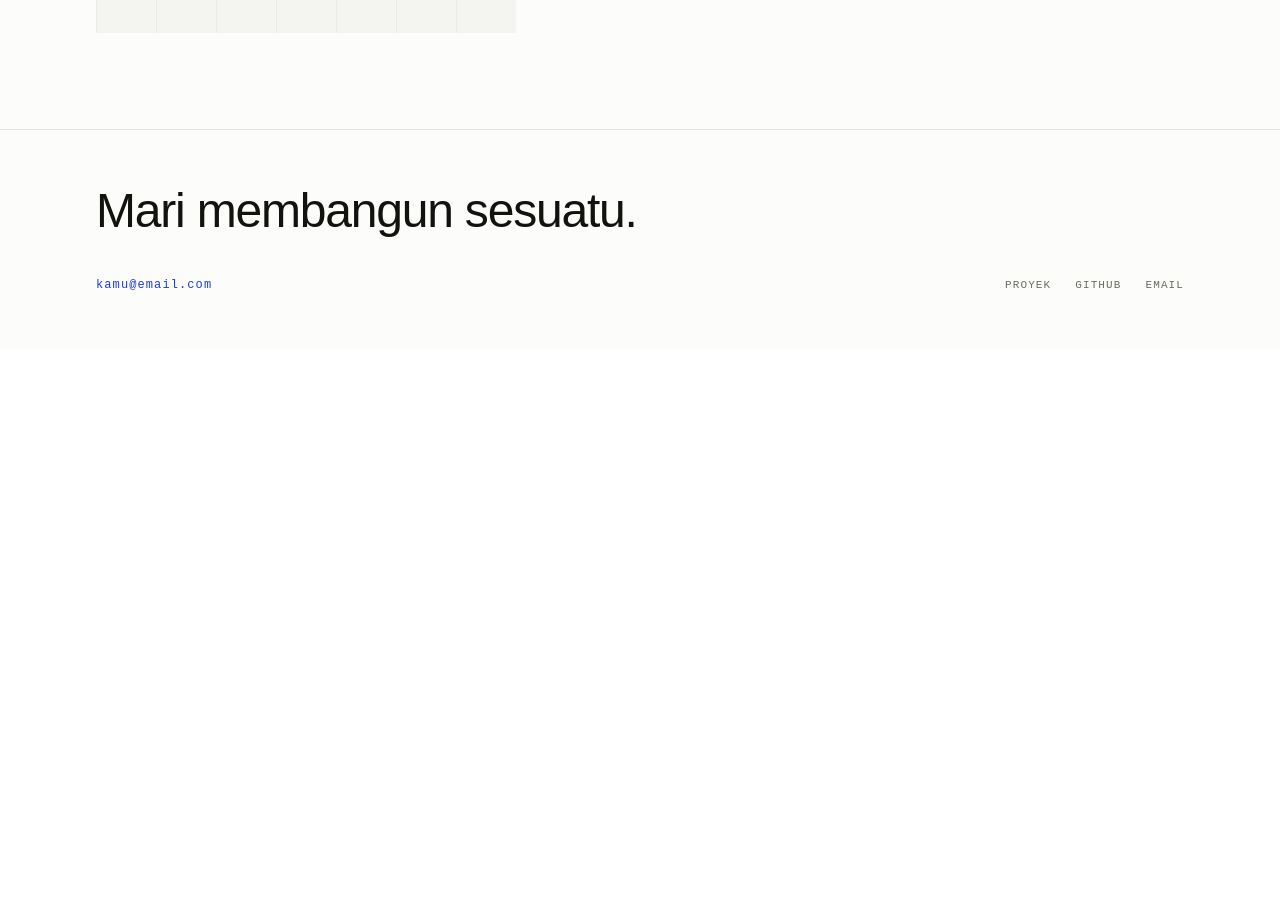
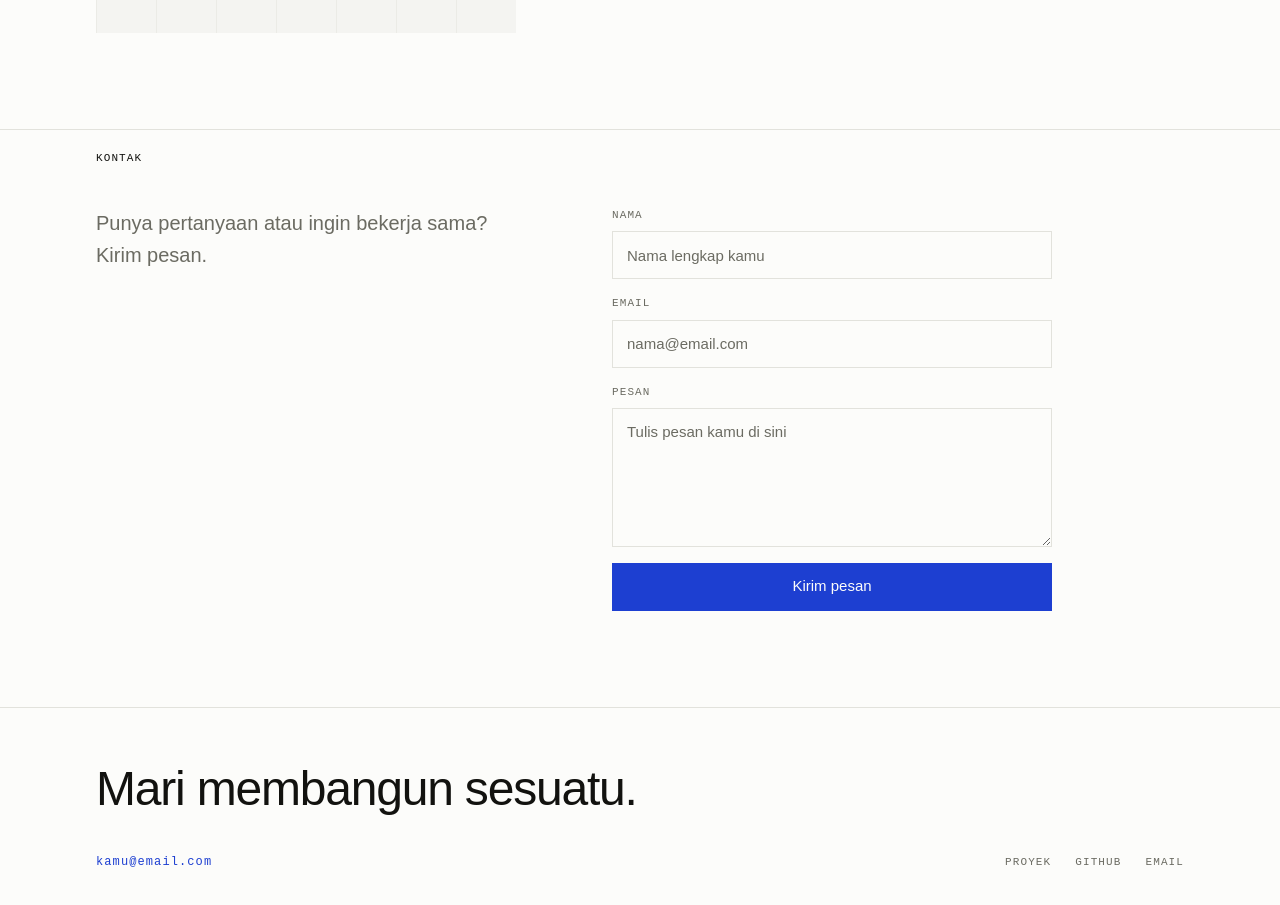
Before and after one commit to Akai-S/OOTS-2026, a SvelteKit app: page / in a window 1280 px wide. Shown: the part 2520-3425 px from the top of the page. Before the commit the page ends 2869 px from the top, so only its background shows below. Built offline with nearby package versions, Linux system fonts and the light colour scheme.

Commit message:
CP05 — form kontak dan status

```diff
--- /dev/null
+++ b/src/routes/+page.server.ts
@@ -0,0 +1,25 @@
+import { fail } from '@sveltejs/kit';
+import type { Actions } from './$types';
+
+export const actions = {
+	kirim: async ({ request }) => {
+		const data = await request.formData();
+
+		const nama = String(data.get('nama') ?? '').trim();
+		const email = String(data.get('email') ?? '').trim();
+		const pesan = String(data.get('pesan') ?? '').trim();
+
+		if (!nama || !email || !pesan) {
+			return fail(400, { pesan: 'Semua kolom harus diisi.' });
+		}
+
+		if (!email.includes('@')) {
+			return fail(400, { pesan: 'Format email belum benar.' });
+		}
+
+		// CP05: belum ada yang dikirim ke mana-mana. Kita pura-pura berhasil
+		// dulu supaya seluruh alurnya bisa dilihat. Email sungguhan menyusul
+		// di CP06.
+		return { sukses: true };
+	}
+} satisfies Actions;
--- a/src/routes/+page.svelte
+++ b/src/routes/+page.svelte
@@ -1,10 +1,13 @@
 <script lang="ts">
+	import { enhance } from '$app/forms';
 	import { projects, profile } from '$lib/data';
 	import ProjectRow from '$lib/components/ProjectRow.svelte';
 
 	type Theme = 'light' | 'dark';
+	type Status = 'idle' | 'loading' | 'success' | 'error';
 
 	let theme: Theme = $state('light');
+	let status: Status = $state('idle');
 </script>
 
 <div class="min-h-dvh bg-bg text-ink {theme === 'dark' ? 'dark' : ''}">
@@ -183,6 +186,144 @@
 		</div>
 	</section>
 
+	<!-- kontak -->
+	<section id="kontak" class="border-t border-line">
+		<div class="mx-auto max-w-[1440px] px-6 pt-5 pb-14 lg:px-24 lg:pb-24">
+			<p class="font-mono text-[11px] tracking-[1.1px]">KONTAK</p>
+
+			<div class="mt-7 flex flex-col gap-8 lg:mt-10 lg:flex-row lg:gap-24">
+				<p class="max-w-[420px] text-[17px] leading-[1.6] text-muted lg:text-xl">
+					Punya pertanyaan atau ingin bekerja sama? Kirim pesan.
+				</p>
+
+				<form
+					method="POST"
+					action="?/kirim"
+					use:enhance={() => {
+						status = 'loading';
+						return async ({ result, update }) => {
+							await update({ reset: result.type === 'success' });
+							status = result.type === 'success' ? 'success' : 'error';
+						};
+					}}
+					class="flex w-full flex-col gap-4 lg:w-[440px] lg:shrink-0"
+				>
+					<label class="flex flex-col gap-2">
+						<span class="font-mono text-[11px] tracking-[1.1px] text-muted">NAMA</span>
+						<input
+							name="nama"
+							required
+							autocomplete="name"
+							placeholder="Nama lengkap kamu"
+							class="h-12 w-full border border-line bg-bg px-3.5 text-[15px] outline-none placeholder:text-muted focus:border-primary focus:ring-1 focus:ring-primary"
+						/>
+					</label>
+
+					<label class="flex flex-col gap-2">
+						<span class="font-mono text-[11px] tracking-[1.1px] text-muted">EMAIL</span>
+						<input
+							name="email"
+							type="email"
+							required
+							autocomplete="email"
+							placeholder="nama@email.com"
+							class="h-12 w-full border border-line bg-bg px-3.5 text-[15px] outline-none placeholder:text-muted focus:border-primary focus:ring-1 focus:ring-primary"
+						/>
+					</label>
+
+					<label class="flex flex-col gap-2">
+						<span class="font-mono text-[11px] tracking-[1.1px] text-muted">PESAN</span>
+						<textarea
+							name="pesan"
+							required
+							rows="5"
+							placeholder="Tulis pesan kamu di sini"
+							class="min-h-[120px] w-full border border-line bg-bg px-3.5 py-3 text-[15px] outline-none placeholder:text-muted focus:border-primary focus:ring-1 focus:ring-primary"
+						></textarea>
+					</label>
+
+					<button
+						type="submit"
+						disabled={status === 'loading'}
+						class="flex h-12 items-center justify-center gap-2 border px-6 text-[15px] font-medium {status ===
+						'loading'
+							? 'border-line bg-surface text-muted'
+							: 'border-transparent bg-primary text-on-primary'}"
+					>
+						{#if status === 'loading'}
+							<svg
+								width="16"
+								height="16"
+								viewBox="0 0 24 24"
+								fill="none"
+								stroke="currentColor"
+								stroke-width="1.5"
+								stroke-linecap="round"
+								class="animate-spin"
+							>
+								<path d="M12 3a9 9 0 1 0 9 9" />
+							</svg>
+							Mengirim...
+						{:else}
+							Kirim pesan
+						{/if}
+					</button>
+
+					{#if status !== 'idle'}
+						<div class="flex items-center gap-3 border border-line px-4 py-3.5">
+							{#if status === 'loading'}
+								<svg
+									width="16"
+									height="16"
+									viewBox="0 0 24 24"
+									fill="none"
+									stroke="currentColor"
+									stroke-width="1.5"
+									stroke-linecap="round"
+									class="animate-spin text-muted"
+								>
+									<path d="M12 3a9 9 0 1 0 9 9" />
+								</svg>
+								<span class="text-sm text-muted">Mengirim pesan...</span>
+							{:else if status === 'success'}
+								<svg
+									width="16"
+									height="16"
+									viewBox="0 0 24 24"
+									fill="none"
+									stroke="currentColor"
+									stroke-width="1.5"
+									stroke-linecap="round"
+									stroke-linejoin="round"
+									class="text-success"
+								>
+									<path d="M20 6 9 17l-5-5" />
+								</svg>
+								<span class="text-sm text-success">Pesan terkirim. Terima kasih!</span>
+							{:else}
+								<svg
+									width="16"
+									height="16"
+									viewBox="0 0 24 24"
+									fill="none"
+									stroke="currentColor"
+									stroke-width="1.5"
+									stroke-linecap="round"
+									stroke-linejoin="round"
+									class="text-danger"
+								>
+									<circle cx="12" cy="12" r="9" />
+									<path d="M12 8v5M12 16.5v.01" />
+								</svg>
+								<span class="text-sm text-danger">Gagal mengirim. Coba lagi.</span>
+							{/if}
+						</div>
+					{/if}
+				</form>
+			</div>
+		</div>
+	</section>
+
 	<!-- footer -->
 	<footer class="border-t border-line">
 		<div class="mx-auto flex max-w-[1440px] flex-col gap-10 px-6 py-14 lg:px-24">
```
Also changed, not shown: 1 other file (tests, documents, lock files or other folders).
